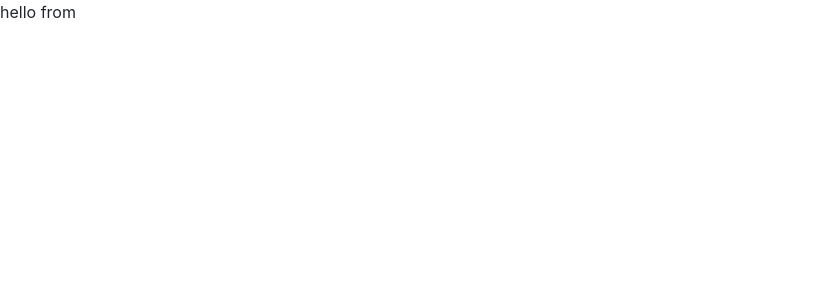
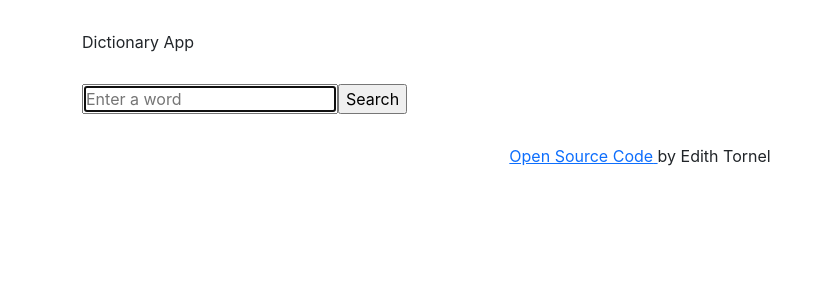
Before and after one commit to torn6810/dictionary-project, a React (Create React App) app: page / in a window 1280 px wide. Shown: the top 300 px of the page, without its empty margins (0-832 px from the left). Built offline with nearby package versions, Linux system fonts and the light colour scheme.

Commit message:
Added Dictionary component and search form

```diff
--- a/public/index.html
+++ b/public/index.html
@@ -12,7 +12,7 @@
     <link href="https://cdn.jsdelivr.net/npm/bootstrap@5.1.3/dist/css/bootstrap.min.css" rel="stylesheet" integrity="sha384-1BmE4kWBq78iYhFldvKuhfTAU6auU8tT94WrHftjDbrCEXSU1oBoqyl2QvZ6jIW3" crossorigin="anonymous">
     <link rel="apple-touch-icon" href="%PUBLIC_URL%/logo192.png" />
     <link rel="manifest" href="%PUBLIC_URL%/manifest.json" />
-    <title>React App</title>
+    <title>Dictionary App</title>
   </head>
   <body>
     <noscript>You need to enable JavaScript to run this app.</noscript>
--- a/src/App.css
+++ b/src/App.css
@@ -0,0 +1,7 @@
+.App-footer{
+  text-align: center;
+  margin: 30px 0px;
+}
+.App-header{
+  margin: 30px 0;
+}
--- a/src/App.js
+++ b/src/App.js
@@ -1,11 +1,20 @@
 import './App.css';
+import Dictionary from './Dictionary';
 
 function App() {
   return (
     <div className="App">
+      <div className="container">
       <header className="App-header">
-       hello from
+       Dictionary App
       </header>
+      <main>
+        <Dictionary/>
+      </main>
+      <footer className="App-footer">
+        <a href="https://github.com/torn6810/dictionary-project"> Open Source Code{" "}</a>
+      by Edith Tornel</footer>
+      </div>
     </div>
   );
 }
--- /dev/null
+++ b/src/Dictionary.js
@@ -0,0 +1,25 @@
+import React, {useState} from "react";
+import "./Dictionary.css";
+
+export default function Dictionary(){
+    const[keyword, setKeyword]=useState("");
+
+    function search(event){
+        event.preventDefault();
+        alert (`Searching for "${keyword}"`);
+    }
+
+    function handleWordSubmit(event){
+        console.log(event.target.value);
+        setKeyword(event.target.value);
+    }
+
+    return(
+        <div className="Dictionary">
+            <form onSubmit={search}>
+                <input type="search" placeholder="Enter a word" autoFocus={true} onChange={handleWordSubmit}/>
+                <input type="submit" value="Search"/>
+            </form>
+        </div>
+    )
+}
```
Also changed, not shown: src/Dictionary.css (added).
